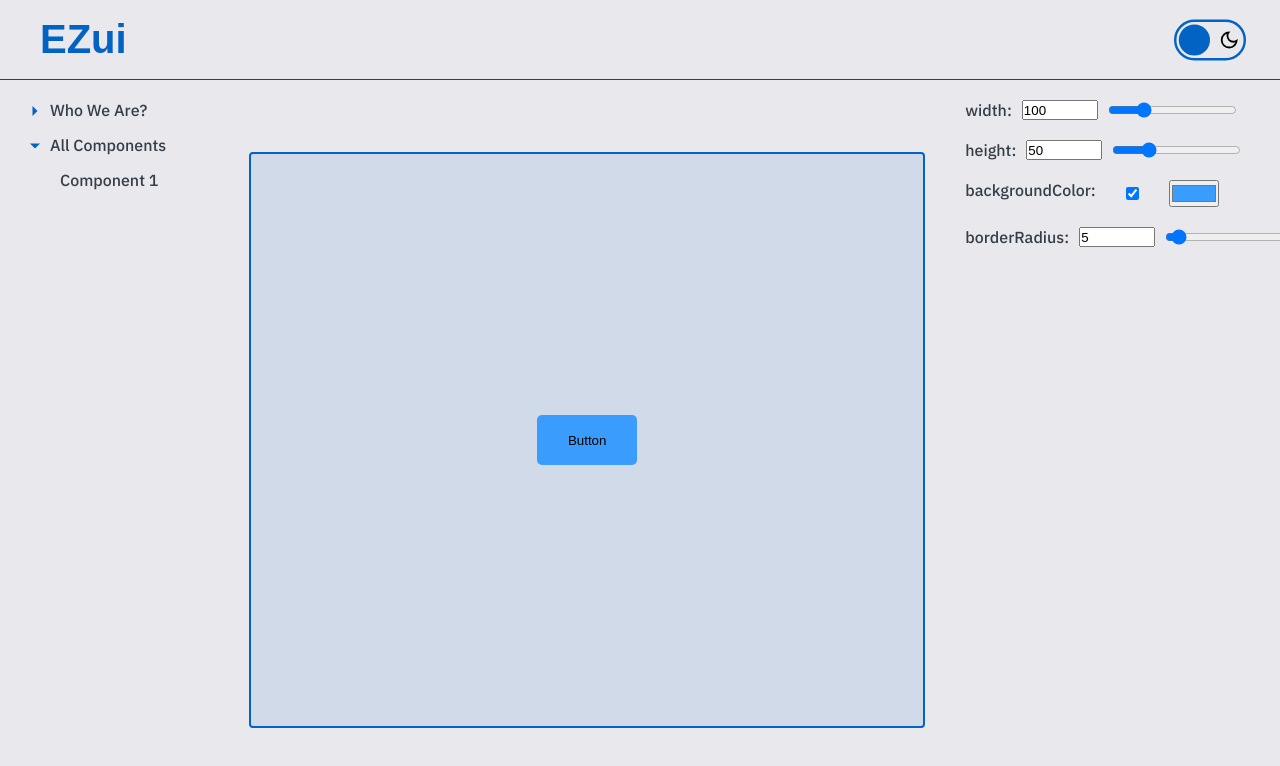
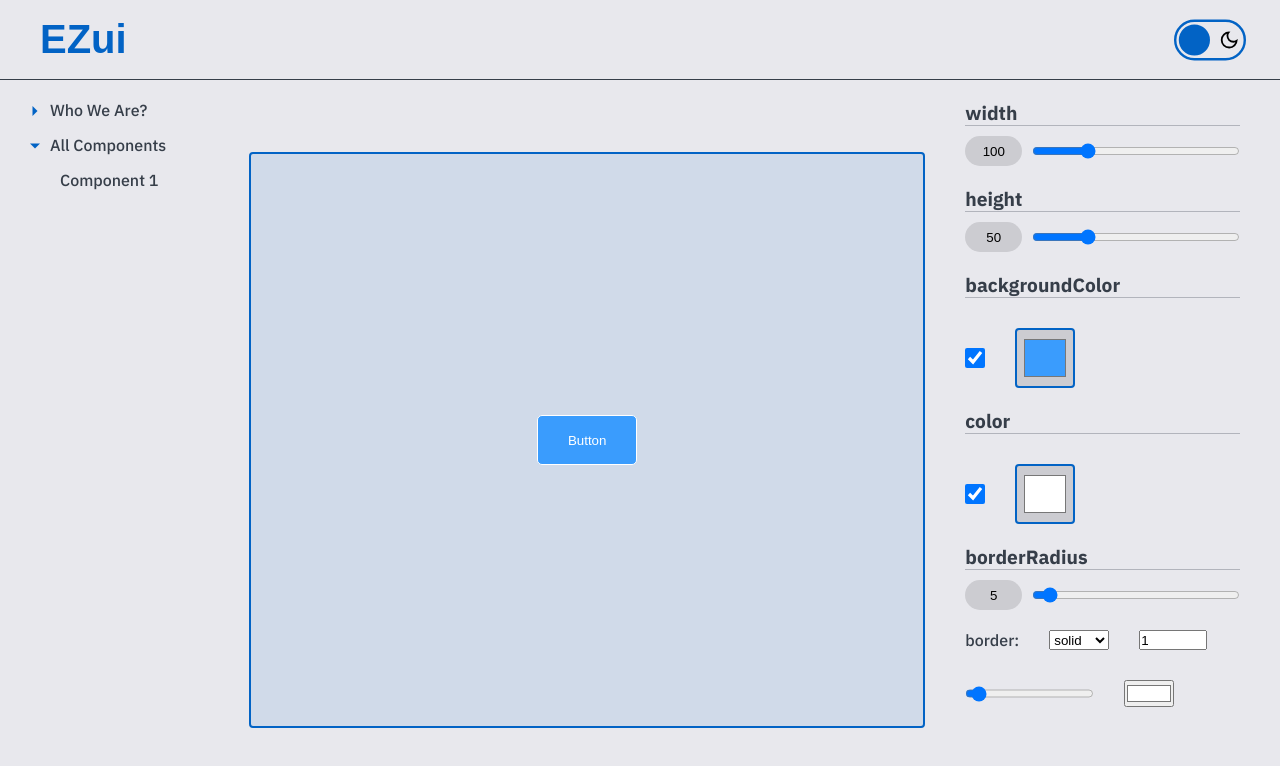
Before and after one commit to KuKe-dev/EZui, a React (Vite) app: page /component1 in a window 1280 px wide. Shown: the top 766 px of the page. Built offline with nearby package versions, Linux system fonts and the light colour scheme; a web font is replaced by a local one.

Commit message:
Styled editNavBar

```diff
--- a/src/components/EditNavbar/EditNavbar.jsx
+++ b/src/components/EditNavbar/EditNavbar.jsx
@@ -1,27 +1,11 @@
-import { useEffect } from "react";
-
 import './EditNavbar.css'
 
 import SizeInput from './Inputs/SizeInput.jsx';
+import ColorInput from "./Inputs/ColorInput.jsx";
+import BorderInput from './Inputs/BorderInput.jsx';
 
 
 export default function EditNavbar() {
-
-    useEffect(() => {
-        const checkbox = document.querySelector(`#backgroundColor-checkbox`);
-        const input = document.querySelector(`#backgroundColor-input`);
-        const handleChange = () => {
-            if (checkbox.checked) {
-                input.removeAttribute('disabled');
-            } else {
-                input.setAttribute('disabled', '');
-            }
-        };
-        checkbox.addEventListener('change', handleChange);
-        handleChange();
-        return () => checkbox.removeEventListener('change', handleChange);
-    }, []);
-
 
 return (
     <nav className="editNavbar">
@@ -33,15 +17,19 @@ return (
             name='height'
             max={200}
         />
-        <div id="backgroundColor" style={{width: '100%', display: 'flex', gap: '30px', justifyContent: 'start'}}>
-            <label htmlFor="width-input" className='font-text'>backgroundColor:</label>
-            <input id={`backgroundColor-checkbox`} type='checkbox' defaultChecked />
-            <input id={`backgroundColor-input`} type="color"/>
-        </div>
+        <ColorInput
+            name='backgroundColor'
+        />
+        <ColorInput
+            name='color'
+        />
         <SizeInput
             name='borderRadius'
             max={100}
         />
+        <BorderInput
+            name='border'
+        />
     </nav>
 )
 }
--- /dev/null
+++ b/src/components/EditNavbar/Inputs/BorderInput.jsx
@@ -0,0 +1,17 @@
+export default function BorderInput({name}) {
+
+return (
+    <div id={name} style={{width: '100%', display: 'flex', gap: '30px', justifyContent: 'start', flexWrap: 'wrap'}}>
+        <label className='font-text'>{name}:</label>
+        <select id={`${name}-style`}>
+            <option value="none">none</option>
+            <option value="dotted">dotted</option>
+            <option value="inset">inset</option>
+            <option value="solid">solid</option>
+        </select>
+        <input min={0} max={1000} id={`${name}-input`} type="number" placeholder="number" />
+        <input id={`${name}-slider`} type='range' min={0} max={20}/>
+        <input id={`${name}-color`} type="color"/>
+    </div>
+);
+}
--- /dev/null
+++ b/src/components/EditNavbar/Inputs/ColorInput.css
@@ -0,0 +1,25 @@
+.label {
+    width: 100%;
+    border-bottom: 1px solid rgb(var(--text-400-c), 0.3);
+}
+
+.Colorcheckbox {
+    width: 20px;
+    height: 20px;
+    cursor: pointer;
+    background-color: var(--background-400);
+}
+
+.Colorinput {
+    width: 60px;
+    height: 60px;
+    border-radius: 0;
+
+    padding: 5px;
+    background-color: var(--background-400);
+    border: 2px solid var(--primary-500);
+    border-radius: 4px;
+}
+.Colorinput[disabled] {
+    border:none;
+}
--- /dev/null
+++ b/src/components/EditNavbar/Inputs/ColorInput.jsx
@@ -0,0 +1,29 @@
+import { useEffect } from 'react';
+
+import './ColorInput.css'
+
+export default function ColorInput({name}) {
+
+    useEffect(() => {
+            const checkbox = document.querySelector(`#${name}-checkbox`);
+            const input = document.querySelector(`#${name}-input`);
+            const handleChange = () => {
+                if (checkbox.checked) {
+                    input.removeAttribute('disabled');
+                } else {
+                    input.setAttribute('disabled', '');
+                }
+            };
+            checkbox.addEventListener('change', handleChange);
+            handleChange();
+            return () => checkbox.removeEventListener('change', handleChange);
+        }, [name]);
+
+return (
+    <div id={name} style={{width: '100%', display: 'flex', gap: '30px', justifyContent: 'start',alignItems: 'center', flexWrap: 'wrap'}}>
+        <label htmlFor={`${name}-input`} className='label font-text'><h6>{name}</h6></label>
+        <input className='Colorcheckbox' id={`${name}-checkbox`} type='checkbox' defaultChecked />
+        <input className='Colorinput' id={`${name}-input`} type="color"/>
+    </div>
+);
+}
--- /dev/null
+++ b/src/components/EditNavbar/Inputs/SizeInput.css
@@ -0,0 +1,20 @@
+.label {
+    width: 100%;
+    border-bottom: 1px solid rgb(var(--text-400-c), 0.3);
+}
+
+.Numinput {
+    width: 70px;
+    height: 30px;
+    text-align: center;
+    background-color: var(--background-400);
+    border: none;
+    border-radius: 50px;
+}
+.Numinput::-webkit-outer-spin-button, .Numinput::-webkit-inner-spin-button {
+    -webkit-appearance: none;
+    margin: 0;
+}
+.Numinput-slider {
+    width: 100%;
+}
--- a/src/components/EditNavbar/Inputs/SizeInput.jsx
+++ b/src/components/EditNavbar/Inputs/SizeInput.jsx
@@ -1,11 +1,13 @@
-
+import './SizeInput.css'
 
 export default function SizeInput({name, max}) {
 return (
-    <div id={name} style={{width: '100%', display: 'flex', gap: '10px', justifyContent: 'start'}}>
-        <label htmlFor="width-input" className='font-text'>{name}:</label>
-        <input min={0} max={10000} id={`${name}-input`} type="number" placeholder="number" />
-        <input id={`${name}-slider`} type='range' min={0} max={max}/>
+    <div id={name} style={{width: '100%', display: 'flex', gap: '10px', justifyContent: 'start', flexWrap: 'wrap'}}>
+        <label htmlFor={`${name}-input`} className='label font-text'><h6>{name}</h6></label>
+        <div style={{display: 'flex', gap: '10px', width: '100%'}}>
+            <input min={0} max={10000} className='Numinput' id={`${name}-input`} type="number" placeholder="number" />
+            <input className='Numinput-slider' id={`${name}-slider`} type='range' min={0} max={max}/>
+        </div>
     </div>
 );
 }
--- a/src/index.css
+++ b/src/index.css
@@ -15,11 +15,13 @@
   --text-500: #fff;
   --text-400: #B6BEC9;
   --background-500: #121217;
+  --background-400: #2f2f34;
 
   --primary-500-c: 58, 156, 253;
   --text-500-c: 255, 255, 255;
   --text-400-c: 182, 190, 201;
   --background-500-c: 18, 18, 23;
+  --background-400-c: 47, 47, 52;
 }
 :root[data-theme="light"] {
   color-scheme: light;
@@ -27,11 +29,13 @@
   --text-500: #000000;
   --text-400: #363E49;
   --background-500: #E8E8ED;
+  --background-400: #ccccd1;
 
   --primary-500-c: 2, 99, 197;
   --text-500-c: 0, 0, 0;
   --text-400-c: 54, 62, 73;
   --background-500-c: 232, 232, 237;
+  --background-400-c: 204, 204, 209;
 }
 * {
   margin: 0;
--- a/src/pages/componentsViews/components/Button.jsx
+++ b/src/pages/componentsViews/components/Button.jsx
@@ -11,18 +11,13 @@ export default function Button(props) {
         width: "100px",
         height: '50px',
         backgroundColor: "#3A9CFD",
-        color: {
-            normal: "var(--text-500)",
-            hover: "var(--primary-500)",
-            active: "var(--text-500)"
-        },
-        border: 'none',
+        color: "#ffffff",
+        border: '1px solid #ffffff',
         borderRadius: '5px'
     }
 
     //* Set Values
     const [text, setText] = useState(props.text ? props.text : defaultStyles.text);
-
     const [width, setWidth] = useState(props.width ? props.width : defaultStyles.width);
     const [height, setHeight] = useState(props.height ? props.height : defaultStyles.height);
     const [backgroundColor, setBackgroundColor] = useState(props.backgroundColor ? props.backgroundColor : defaultStyles.backgroundColor);
@@ -44,7 +39,6 @@ export default function Button(props) {
         }
     // eslint-disable-next-line react-hooks/exhaustive-deps
     }, [])
-
     const UseInitialColorValues = (valueName, value) => useEffect(() => {
         if (typeof value !== 'object') {
             const Input = document.querySelector(`#${valueName}-input`);
@@ -55,16 +49,21 @@ export default function Button(props) {
         }
     // eslint-disable-next-line react-hooks/exhaustive-deps
     }, [])
-
-    //* Set Initial Numeric Values
-    UseInitialNumericValues("width", width);
-    UseInitialNumericValues("height", height);
-
-    UseInitialNumericValues("borderRadius", borderRadius);
-
-    UseInitialColorValues("backgroundColor", backgroundColor);
-
-
+    const UseInitialBorderValues = (valueName, value) => useEffect(() => {
+        if (typeof value !== 'object') {
+            const Input = document.querySelector(`#${valueName}-input`);
+            const Slider = document.querySelector(`#${valueName}-slider`);
+            const Style = document.querySelector(`#${valueName}-style`);
+            const Color = document.querySelector(`#${valueName}-color`);
+            Input.value = value.split(" ")[0].replace('px', '')
+            Slider.value = value.split(" ")[0].replace('px', '')
+            Style.value = value.split(" ")[1]
+            Color.value = value.split(" ")[2]
+        } else {
+            const Input = document.querySelector(`#${valueName}-input`);
+            Input.value = value.normal;
+        }
+    })
 
     const UseUpdateNumericInput = (inputName, setSome) => useEffect(() => {
         const Input = document.querySelector(`#${inputName} #${inputName}-input`);
@@ -80,7 +79,6 @@ export default function Button(props) {
         })
     // eslint-disable-next-line react-hooks/exhaustive-deps
     }, []);
-
     const UseUpdateColorInput = (inputName, setSome) => useEffect(() => {
         const Input = document.querySelector(`#${inputName} #${inputName}-input`);
         const CheckBox = document.querySelector(`#${inputName} #${inputName}-checkbox`);
@@ -100,13 +98,50 @@ export default function Button(props) {
             });
     // eslint-disable-next-line react-hooks/exhaustive-deps
     }, []);
+    const UseUpdateBorderInput = (inputName, setSome) => useEffect(() => {
+        const Input = document.querySelector(`#${inputName} #${inputName}-input`);
+        const Slider = document.querySelector(`#${inputName} #${inputName}-slider`);
+        const Style = document.querySelector(`#${inputName} #${inputName}-style`);
+        const Color = document.querySelector(`#${inputName} #${inputName}-color`);
+        Input.addEventListener('input', () => {
+            setSome(`${Input.value}px ${Style.value} ${Color.value}`);
+            Slider.value = Input.value;
+        });
+        Slider.addEventListener('input', () => {
+            setSome(`${Slider.value}px ${Style.value} ${Color.value}`);
+            Input.value = Slider.value;
+        })
+        Style.addEventListener('input', () => {
+            setSome(`${Input.value}px ${Style.value} ${Color.value}`);
+        })
+        Color.addEventListener('input', () => {
+            setSome(`${Input.value}px ${Style.value} ${Color.value}`);
+        })
 
+    })
+
+    //* Set Initial Values
+    UseInitialNumericValues("width", width);
+    UseInitialNumericValues("height", height);
+
+    UseInitialNumericValues("borderRadius", borderRadius);
+
+    UseInitialColorValues("backgroundColor", backgroundColor);
+    UseInitialColorValues("color", color);
+
+    UseInitialBorderValues("border", border);
+
+    /* UseInitialBorderValues("border", border); */
+
+    //* Update Values
     UseUpdateNumericInput('width', setWidth);
     UseUpdateNumericInput('height', setHeight);
-
     UseUpdateNumericInput('borderRadius', setBorderRadius);
 
     UseUpdateColorInput('backgroundColor', setBackgroundColor);
+    UseUpdateColorInput('color', setColor);
+
+    UseUpdateBorderInput('border', setBorder);
 
     function handleStateStyles(obj) {
         if (typeof obj === "object") {
@@ -125,14 +160,13 @@ export default function Button(props) {
                 color: handleStateStyles(color),
                 border: handleStateStyles(border),
                 borderRadius: handleStateStyles(borderRadius),
-                cursor: "pointer"
-
+                cursor: "pointer",
             }}
             onMouseOver={() => setHover(true)}
             onMouseOut={() => setHover(false)}
             onMouseDown={() => setActive(true)}
             onMouseUp={() => setActive(false)}
-            className="btn">{text}</button>
+            className="button">{text}</button>
         </>
     )
 }
```
